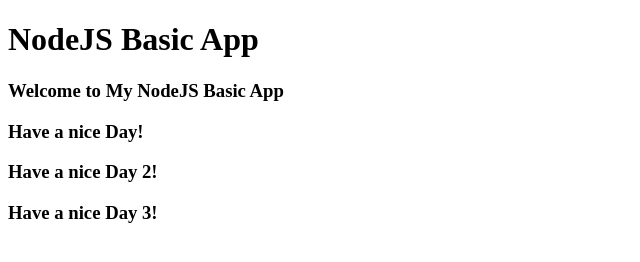
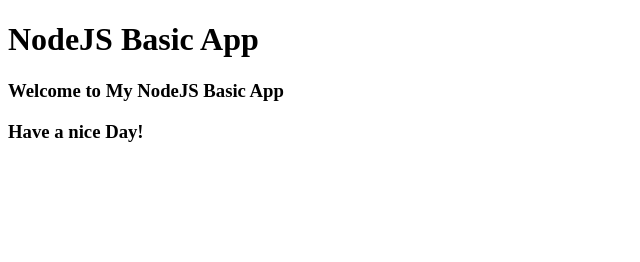
Before and after one commit to a13dd12371/NodeJS_Academind_Node.js_Basics_00, a website: page clientHTML/index.html in a window 1280 px wide. Shown: the whole page, without its empty margins (0-640 px from the left). Drawn offline with Linux system fonts and the light colour scheme.

Commit message:
update index.html

```diff
--- a/clientHTML/index.html
+++ b/clientHTML/index.html
@@ -13,8 +13,6 @@
       <h1>NodeJS Basic App</h1>
       <h3>Welcome to My NodeJS Basic App</h3>
       <h3>Have a nice Day!</h3>
-      <h3>Have a nice Day 2!</h3>
-      <h3>Have a nice Day 3!</h3>
     </main>
 <!-- 	<script src="index.js"></script> -->
   </body>
```
